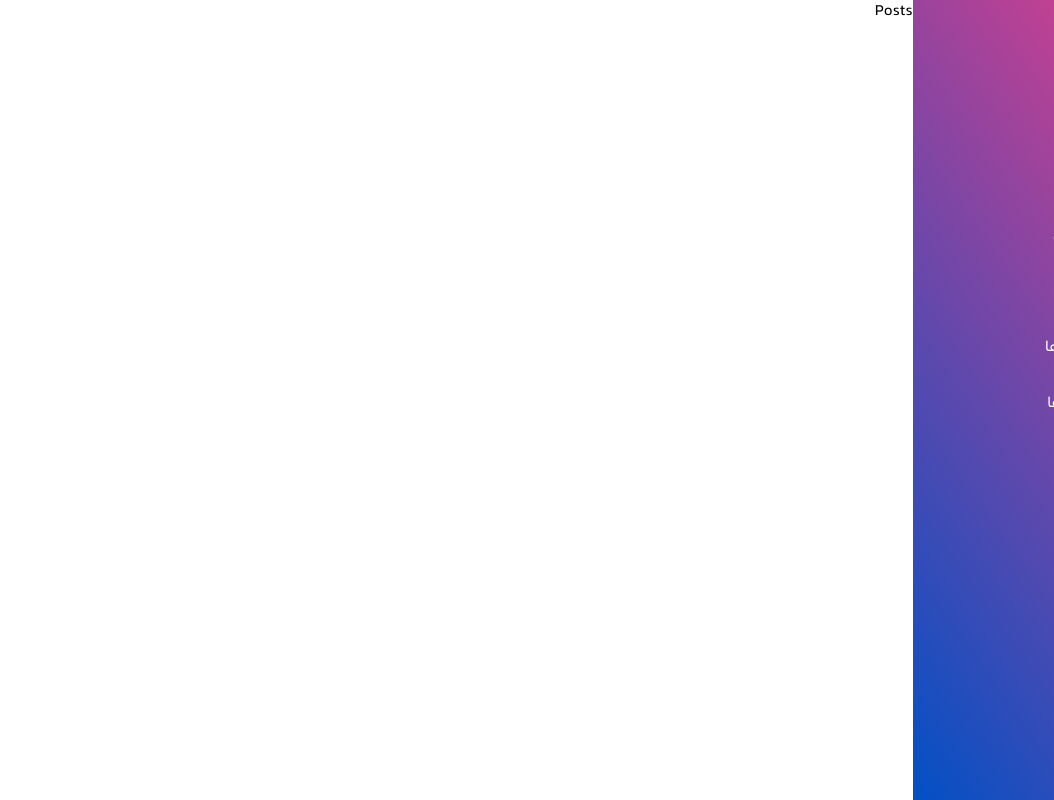
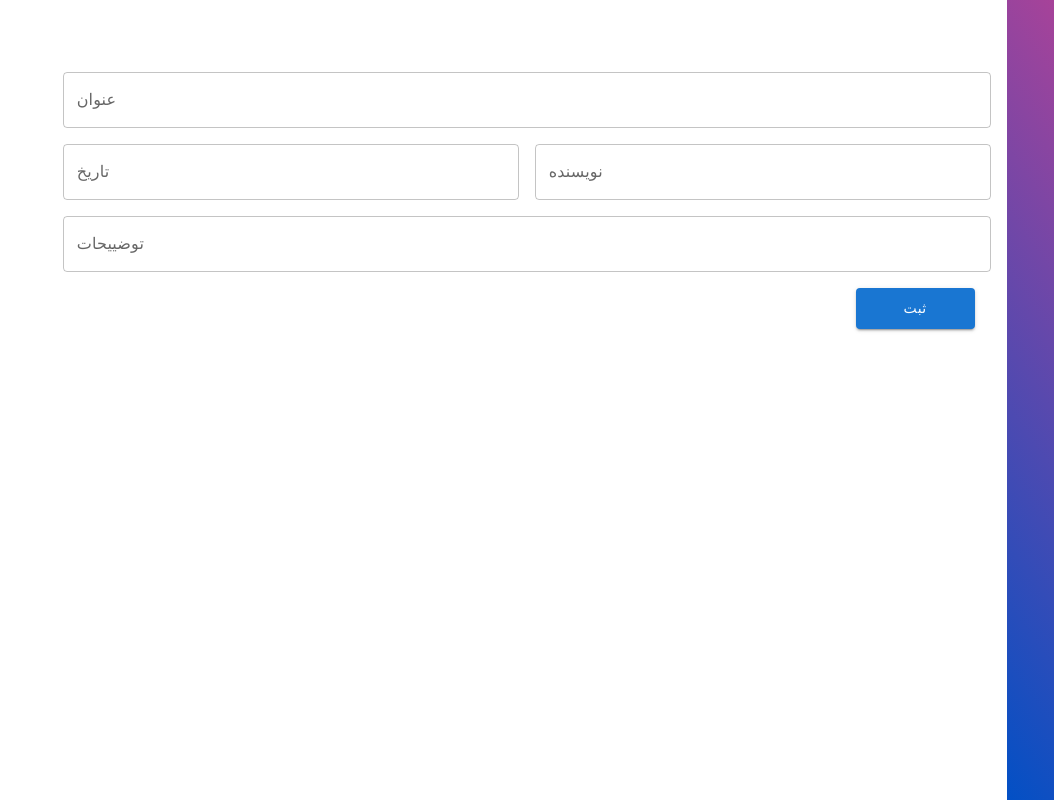
Before and after one commit to javadboroji/blog, a Next.js app: page /dashboard/PostAddOrUpdate in a window 1280 px wide. Shown: the whole page, without its empty margins (226-1280 px from the left). Built offline with nearby package versions, Linux system fonts and the light colour scheme.

Commit message:
add post activate

```diff
--- /dev/null
+++ b/app/AllApi.tsx
@@ -0,0 +1,21 @@
+import axios from 'axios'
+
+const AddNewPost=(body:any)=>{
+    axios
+    .post(
+        "http://localhost:3000/api/AddPost",
+        {
+            ...body
+        },
+        { headers: { 'Content-Type': 'application/json' } }
+    )
+    .then((res) => {
+        console.log("post add", res);
+
+    })
+    .catch((error) => {
+        console.log(error);
+    });
+}
+
+export{AddNewPost}
--- /dev/null
+++ b/app/api/AddPost/route.tsx
@@ -0,0 +1,26 @@
+import connectMongoDB from "@/app/Libs/Mongodb";
+import { NextRequest, NextResponse } from "next/server";
+import type { NextApiRequest, NextApiResponse } from 'next';
+import Posts from "@/app/Moudles/Posts";
+
+export async function POST(req:NextRequest){
+    const data = await req.json();
+    await connectMongoDB();
+    try{
+        let newPost=null
+        if(data){
+            console.log(data.form);
+
+            newPost= await   Posts.create({
+                src:'',
+                date:data.date,
+                author:data.author,
+                title:data.title
+            })
+        }
+        return NextResponse.json({code:200, message:"post sucess added" ,info:newPost});
+    }
+    catch(error){
+        return NextResponse.json({code:500, message:error})
+    }
+}
--- a/app/dashboard/DashBoardLayout.tsx
+++ b/app/dashboard/DashBoardLayout.tsx
@@ -8,7 +8,7 @@ function DashBoardLayout({children}: { children: React.ReactNode }) {
           <Grid xs={12} lg={2} item>
           <Sidebar/>
           </Grid>
-          <Grid item  xs={12} lg={9}>
+          <Grid item  xs={12} lg={9} padding={2}>
             {children}
           </Grid>
     </Grid>
--- a/app/dashboard/PostAddOrUpdate/PostAddOrUpdate.tsx
+++ b/app/dashboard/PostAddOrUpdate/PostAddOrUpdate.tsx
@@ -1,9 +1,43 @@
-import React from 'react'
+'use client'
+import { Button, Grid, TextField } from '@mui/material'
+import React, { useState } from 'react'
+import axios from 'axios'
+import { AddNewPost } from '@/app/AllApi'
+function PostAddOrUpdate() {
+    const submitPosts = (form: any) => {
+        AddNewPost(form);
 
-function PostAddOrUpdate() {
-  return (
-    <div>PostAddOrUpdate</div>
-  )
+    }
+    const [form, setForm] = useState({
+        date: '',
+        author: '',
+        title: '',
+        description: ''
+    });
+
+    const onchange = (e: React.ChangeEvent<HTMLInputElement>) => {
+        const { value, name } = e.target;
+        setForm({ ...form, [name]: value });
+    }
+    return (
+        <>
+            <Grid component={'div'} container spacing={2} sx={{ marginTop: 5 }} >
+                <Grid item xs={12} lg={12}>
+                    <TextField sx={{ width: '100%' }} id="outlined-basic" name='title' label="عنوان" variant="outlined" value={form.title} onChange={onchange} />
+                </Grid>
+                <Grid item xs={12} lg={6}>
+                    <TextField sx={{ width: '100%' }} id="outlined-basic" name='author' label="نویسنده" variant="outlined" value={form.author} onChange={onchange} />
+                </Grid>
+                <Grid item xs={12} lg={6}>
+                    <TextField sx={{ width: '100%' }} id="outlined-basic" name='date' label="تاریخ" variant="outlined" value={form.date} onChange={onchange} />
+                </Grid>
+                <Grid item xs={12} lg={12}>
+                    <TextField sx={{ width: '100%' }} id="outlined-basic" name='description' rows={4} label="توضییحات" variant="outlined" value={form.description} onChange={onchange} />
+                </Grid>
+            </Grid>
+            <Button type='submit' onClick={() => submitPosts({...form})} variant="contained" sx={{ margin: 2, padding: '0.5rem 3rem' }}> ثبت</Button>
+        </>
+    )
 }
 
 export default PostAddOrUpdate
--- a/app/dashboard/PostAddOrUpdate/page.tsx
+++ b/app/dashboard/PostAddOrUpdate/page.tsx
@@ -1,10 +1,11 @@
 import React from 'react'
 import DashBoardLayout from '../DashBoardLayout'
+import PostAddOrUpdate from './PostAddOrUpdate'
 
 function page() {
   return (
     <DashBoardLayout>
-        <div>Posts</div>
+       <PostAddOrUpdate/>
     </DashBoardLayout>
   )
 }
--- a/package.json
+++ b/package.json
@@ -15,6 +15,7 @@
     "@mui/icons-material": "^5.15.15",
     "@mui/material": "^5.15.15",
     "@mui/styled-engine-sc": "^6.0.0-alpha.18",
+    "axios": "^1.6.8",
     "mongoose": "^8.3.2",
     "next": "14.2.2",
     "react": "^18",
```
Also changed, not shown: 1 other file (tests, documents, lock files or other folders).
